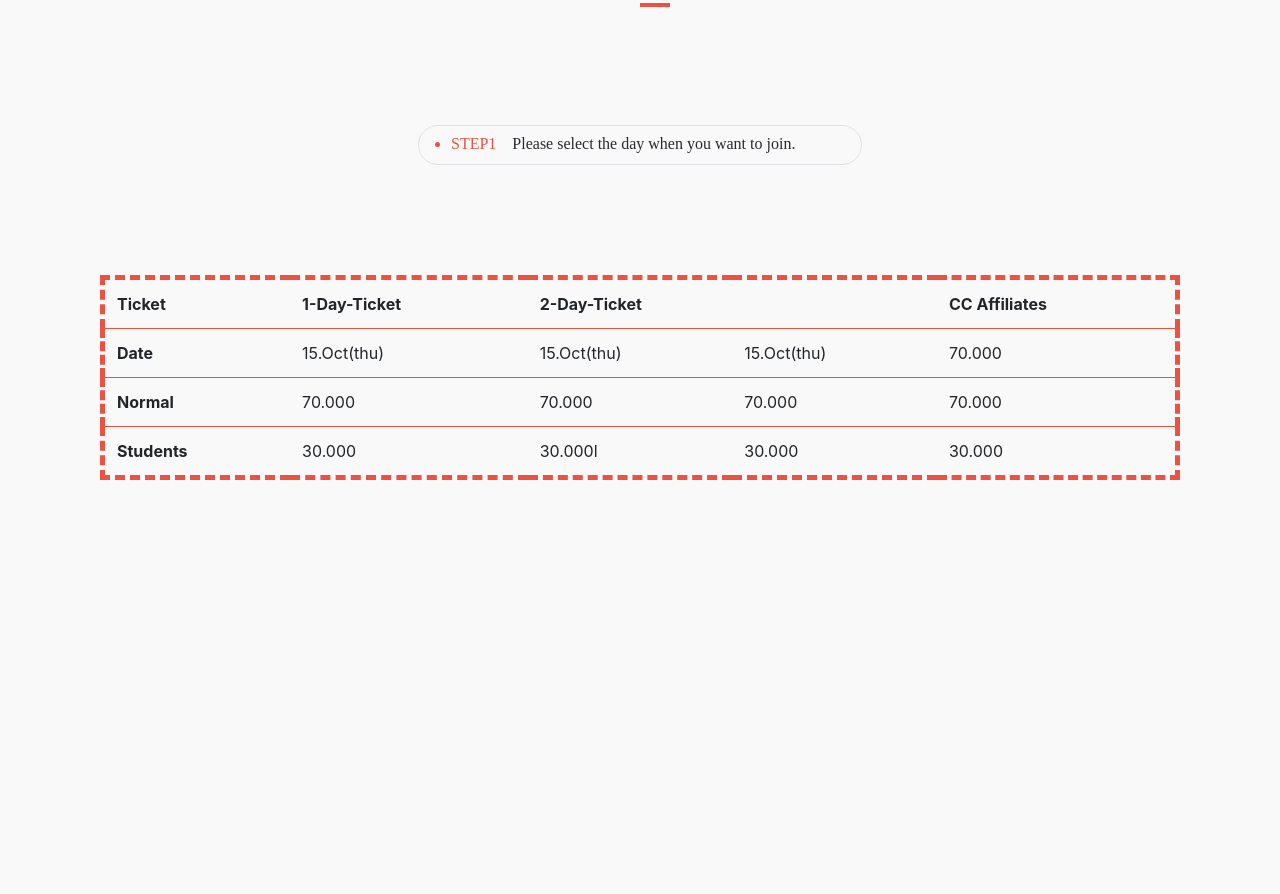
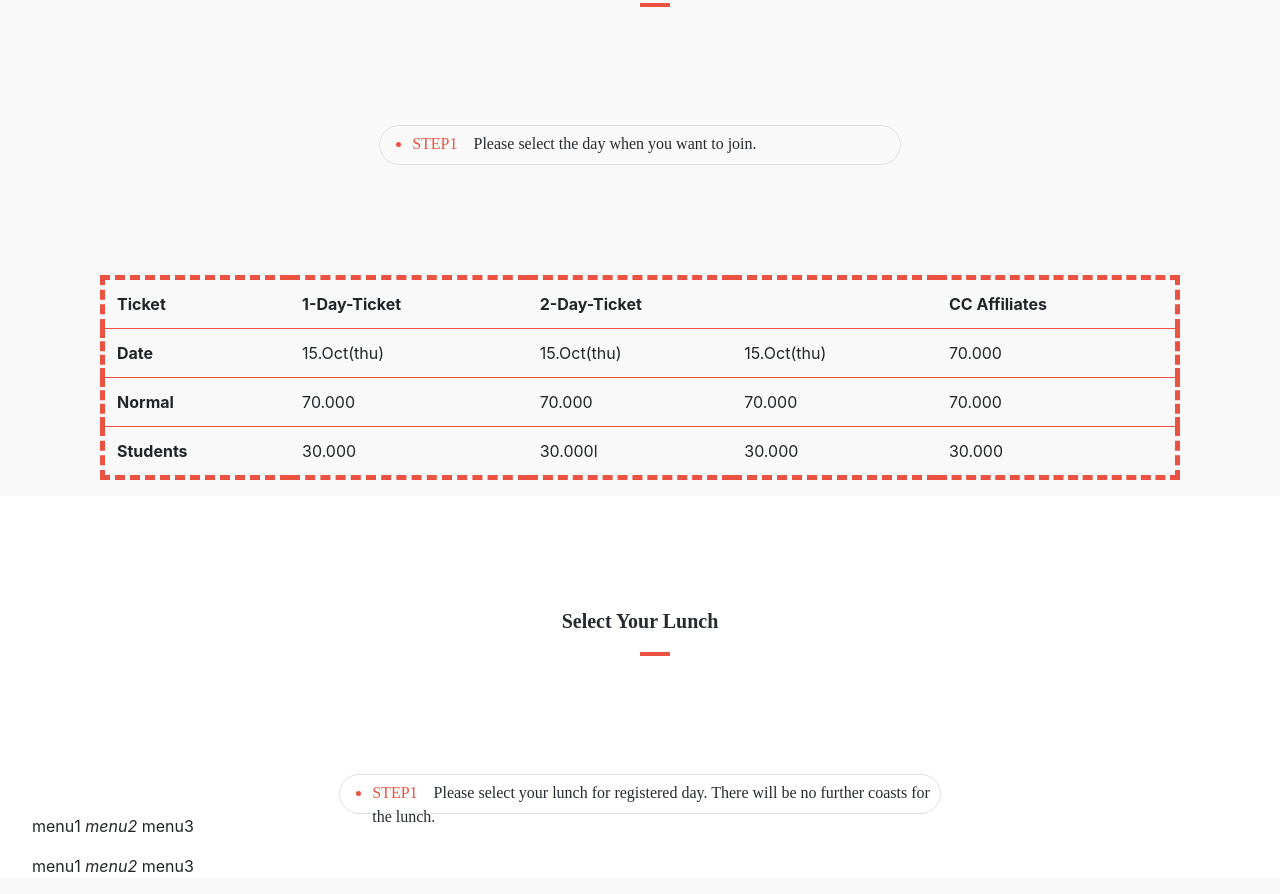
Before and after one commit to Paul-Clue/capstone2, a plain HTML site: page tickets.html in a window 1280 px wide. Shown: the part 237-1131 px from the top of the page. Before the commit the page ends 800 px from the top, so only its background shows below. Drawn offline with nearby package versions, Linux system fonts and the light colour scheme; a web font is replaced by a local one.

Commit message:
update readme and ticket page

```diff
--- a/main.scss
+++ b/main.scss
@@ -443,7 +443,7 @@ section .test1{
 .ticket-ins {
   border-radius: 24px;
   height: 40px;
-  width: 40%;
+  width: 47%;
   padding-top: 6px;
   margin: auto;
 }
@@ -452,3 +452,15 @@ section .test1{
   border: 5px dashed;
   border-color: $o-color;
 }
+
+.ticket2 {
+  background-color: white;
+}
+
+.lunch {
+  margin: auto;
+}
+
+.lunch li {
+  display: inline;
+}
--- a/tickets.html
+++ b/tickets.html
@@ -105,6 +105,44 @@
             </div>
         </section>
 
+        <section class="ticket2">
+            <div class="space3"></div>
+
+        <p class="about-log1 text-center">
+            Select Your Lunch
+        </p>
+        <div class="line position-relative top-50 start-50 mb-2 "></div>
+        <div class="space3"></div>
+
+        <div class="ticket-ins border">
+            <ul class="ticket-ins2">
+                <li><span class="t-inst">STEP1</span> &nbsp;&nbsp;&nbsp;<span class="t-inst2">Please select your lunch for
+                    registered day. There will be no further coasts for the lunch.</span></li>
+            </ul>
+        </div>
+
+        <din class="space3"></din>
+
+        <div class="lunch">
+            <ul class="lunch2">
+                <li>menu1</li>
+                 <i>menu2</i>
+                <li>menu3</li>
+            </ul>
+        </div>
+
+        <din class="space2"></din>
+
+        <div class="lunch">
+            <ul class="lunch2">
+                <li>menu1</li>
+                 <i>menu2</i>
+                <li>menu3</li>
+            </ul>
+        </div>
+
+        </section>
+
 
 
 
```
Also changed, not shown: README.md, styles.css, 1 other file.
